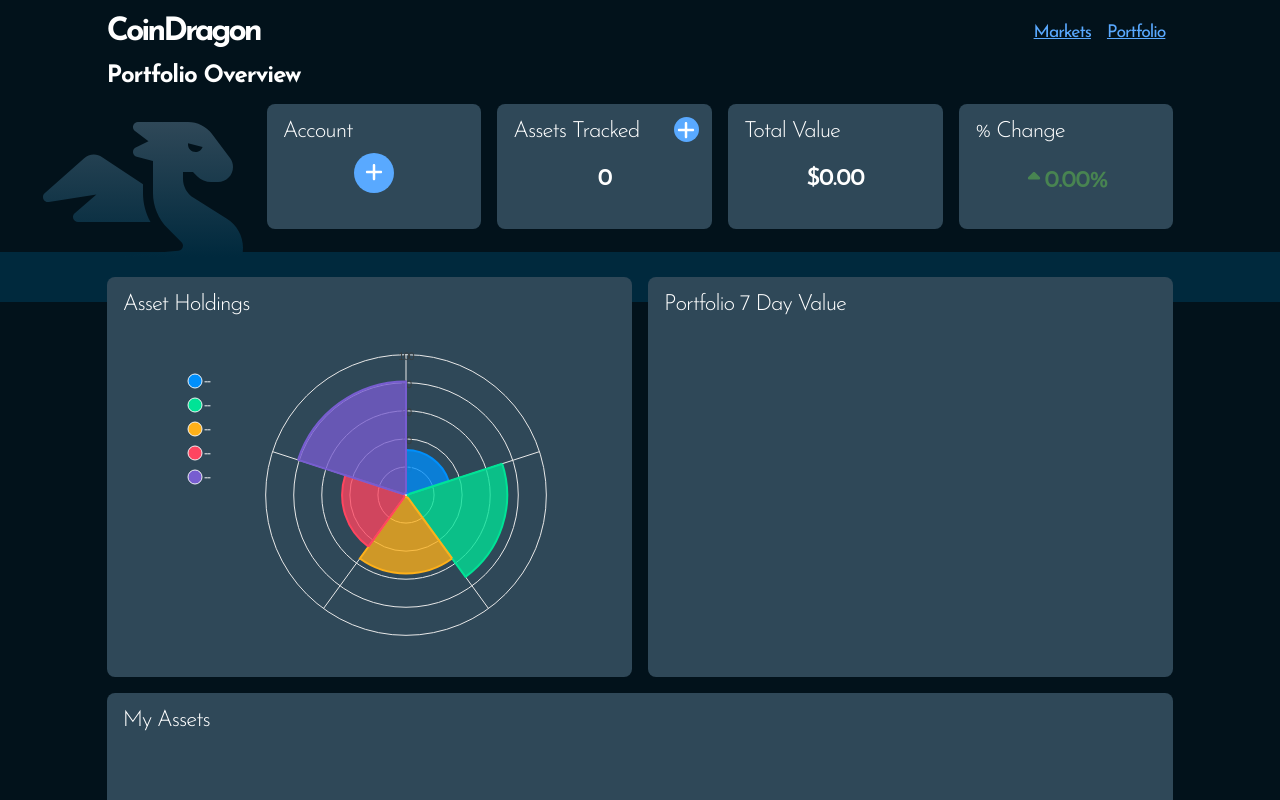
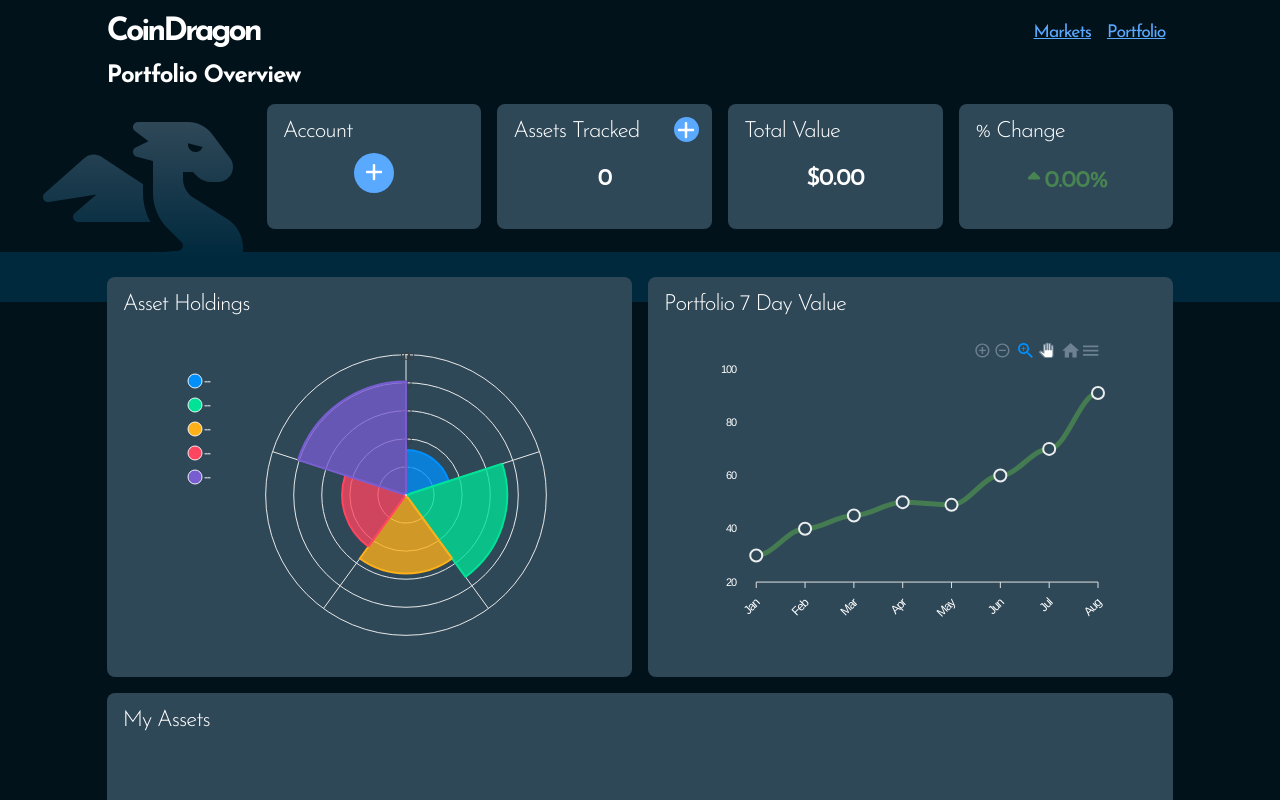
Before and after one commit to Wryder505/CoinDragon, a Next.js app: page / in a window 1280 px wide. Shown: the top 800 px of the page. Built offline with nearby package versions, Linux system fonts and the light colour scheme.

Commit message:
7-Day Value

```diff
--- a/app/components/Values.js
+++ b/app/components/Values.js
@@ -1,8 +1,110 @@
-const Values = () => {
+import { useEffect, useState } from "react"
+import Chart from 'react-apexcharts'
+
+const Values = ({ tokens }) => {
+	const defaultDates = ['Jan', 'Feb', 'Mar', 'Apr', 'May', 'Jun', 'Jul', 'Aug']
+	const defaultValues = [30, 40, 45, 50, 49, 60, 70, 91]
+
+	const [dates, setDates] = useState(null)
+	const [values, setValues] = useState(null)
+
+	const calculate7DayValue = () => {
+		const totalValues = [0, 0, 0, 0, 0, 0, 0, 0]
+
+		for (let i = 0; i < tokens.length; i++) {
+			for (let j = 0; j < tokens[i].prices.length; j++) {
+				totalValues[j] += tokens[i].balance * tokens[i].prices[j][1]
+				totalValues[j] = Number(totalValues[j].toFixed(2))
+			}
+		}
+
+		let dates = Object.values(tokens[0].prices).flatMap(price => price[0])
+
+		for (let i = 0; i < dates.length; i++) {
+			dates[i] = new Date(dates[i]).toLocaleDateString(undefined, {
+				weekday: 'short',
+				month: 'short',
+				day: 'numeric'
+			})
+		}
+
+		setDates(dates)
+		setValues(totalValues)
+	}
+
+	useEffect(() => {
+		if (tokens.length === 0) {
+
+			setDates(null)
+			setValues(null)
+		} else {
+			calculate7DayValue()
+		}
+	}, [tokens])
+
 	return (
 		<div className="value">
 			<h3 className="value__title">Portfolio 7 Day Value</h3>
 			<div className="value__chart">
+
+				<Chart
+					options={{
+						colors: ["#2F4858"],
+						stroke: {
+							curve: "smooth",
+							colors: ["#488451"]
+						},
+						grid: {
+							show: false
+						},
+						xaxis: {
+							categories: dates ? dates : defaultDates,
+							labels: {
+								show: true,
+								rotateAlways: true,
+								rotate: -45,
+								offsetY: 10,
+								style: {
+									colors: "#FFFFFF",
+								}
+							},
+						},
+						yaxis: {
+							labels: {
+								show: true,
+								offsetX: -10,
+								style: {
+									colors: "#FFFFFF"
+								}
+							},
+						},
+						tooltip: {
+							enabled: true,
+							theme: 'dark',
+							style: {
+								fontSize: '12px',
+								background: "#FFFFFF"
+							},
+						},
+						markers: {
+							size: 6,
+							colors: ['#2F4858'],
+							strokeColors: '#fff',
+							strokeWidth: 2,
+							hover: {
+								size: 8,
+							},
+						},
+					}}
+					series={[
+						{
+							name: 'Price',
+							data: values ? values : defaultValues
+						}
+					]}
+					type="line"
+					height="300"
+				/>
 
 			</div>
 		</div>
--- a/app/page.js
+++ b/app/page.js
@@ -87,9 +87,9 @@ export default function Home() {
       <div className="details">
         <div className="divider"></div>
 
-        <Holdings tokens={tokens}/>
+        <Holdings tokens={tokens} />
 
-        <Values />
+        <Values tokens={tokens} />
 
         <Assets />
 
```
